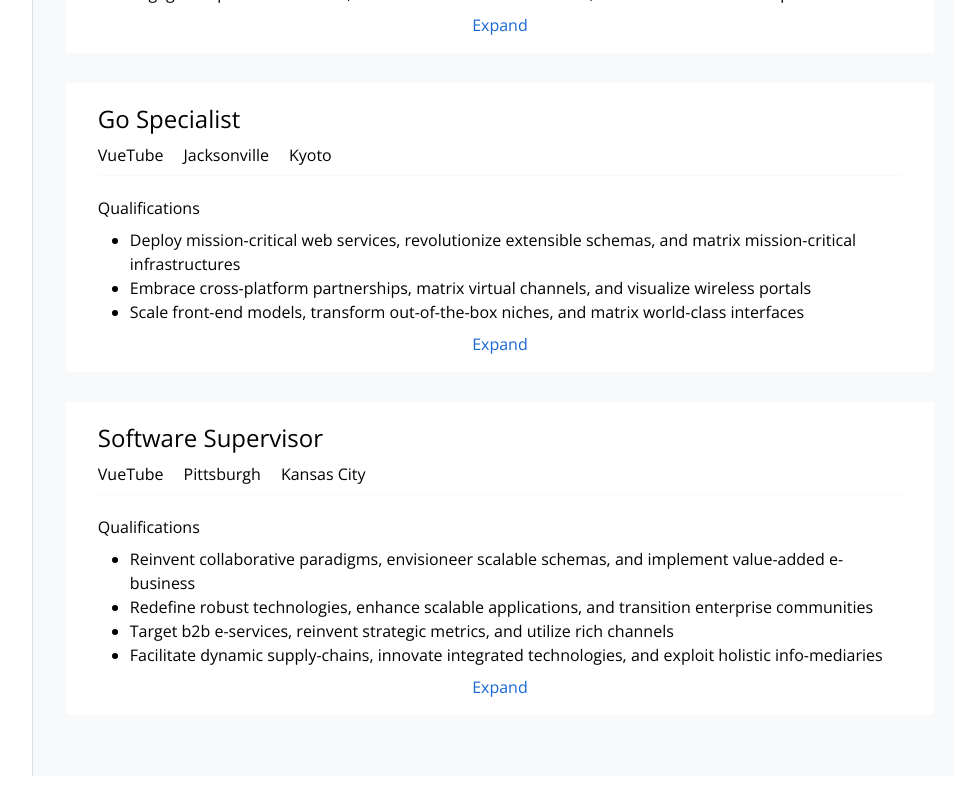
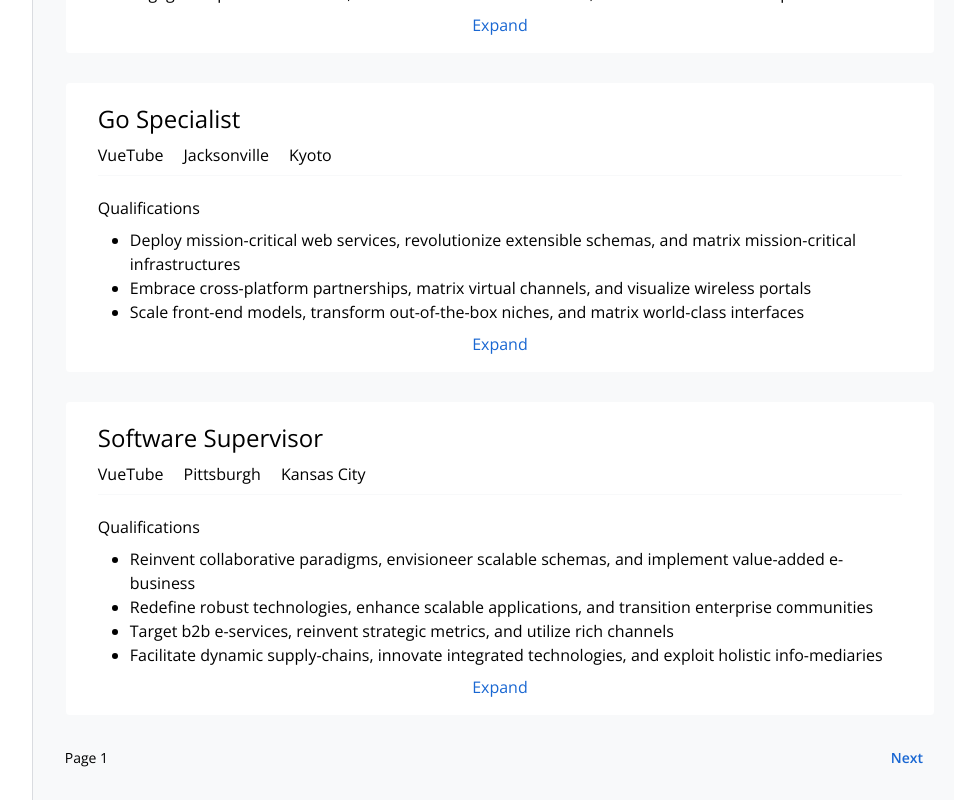
Before and after one commit to theopauw/vue-masterclass-jobsearch, a Vue app: page /#/jobs/results in a window 1280 px wide. Shown: the part 2686-3486 px from the top of the page, without its empty margins (313-1267 px from the left). Before the commit the page ends 3462 px from the top, so only its background shows below. Built offline with nearby package versions, Linux system fonts and the light colour scheme; data requests are answered from the project's data file.

Commit message:
added previous and next page buttons

```diff
--- a/src/components/JobResults/JobListings.vue
+++ b/src/components/JobResults/JobListings.vue
@@ -2,6 +2,27 @@
   <main class="flex-auto bg-brand-gray-2 p-8">
     <ol>
       <job-listing v-for="job in displayedJobs" :key="job.id" :job="job" />
+      <div class="mx-auto mt-8">
+        <div class="flex flex-row flex-nowrap">
+          <p class="flex-grow text-sm">Page {{ currentPage }}</p>
+          <div class="flex items-center justify-center">
+            <router-link
+              v-if="previousPage"
+              role="link"
+              :to="{ name: 'JobResults', query: { page: previousPage } }"
+              class="mx-3 text-sm font-semibold text-brand-blue-1"
+              >Previous</router-link
+            >
+            <router-link
+              v-if="nextPage"
+              role="link"
+              :to="{ name: 'JobResults', query: { page: nextPage } }"
+              class="mx-3 text-sm font-semibold text-brand-blue-1"
+              >Next</router-link
+            >
+          </div>
+        </div>
+      </div>
     </ol>
   </main>
 </template>
@@ -21,9 +42,21 @@
     };
   },
   computed: {
+    currentPage() {
+      return Number.parseInt(this.$route.query.page || "1");
+    },
+    previousPage() {
+      const previousPage = this.currentPage - 1;
+      const firstPage = 1;
+      return previousPage >= firstPage ? previousPage : undefined;
+    },
+    nextPage() {
+      const nextPage = this.currentPage + 1;
+      const maxPage = Math.ceil(this.jobs.length / 10);
+      return nextPage <= maxPage ? nextPage : undefined;
+    },
     displayedJobs() {
-      const pageString = this.$route.query.page || "1";
-      const pageNumber = Number.parseInt(pageString);
+      const pageNumber = this.currentPage;
       const firstJobIndex = (pageNumber - 1) * 10;
       const lastJobIndex = pageNumber * 10;
       return this.jobs.slice(firstJobIndex, lastJobIndex);
--- a/src/router/index.js
+++ b/src/router/index.js
@@ -1,8 +1,8 @@
 import { createRouter, createWebHashHistory } from "vue-router";
 
-import HomeView from "@/views/HomeView.vue"
-import JobResultsView from "@/views/JobResultsView.vue"
-import JobView from "@/views/JobView.vue"
+import HomeView from "@/views/HomeView.vue";
+import JobResultsView from "@/views/JobResultsView.vue";
+import JobView from "@/views/JobView.vue";
 
 const routes = [
   {
@@ -25,6 +25,9 @@
 const router = createRouter({
   history: createWebHashHistory(),
   routes, //ES6 routes: routes,
+  scrollBehavior() {
+    return { top: 0, left: 0, behavior: "smooth" };
+  },
 });
 
 export default router;
```
Also changed, not shown: 1 other file (tests, documents, lock files or other folders).
